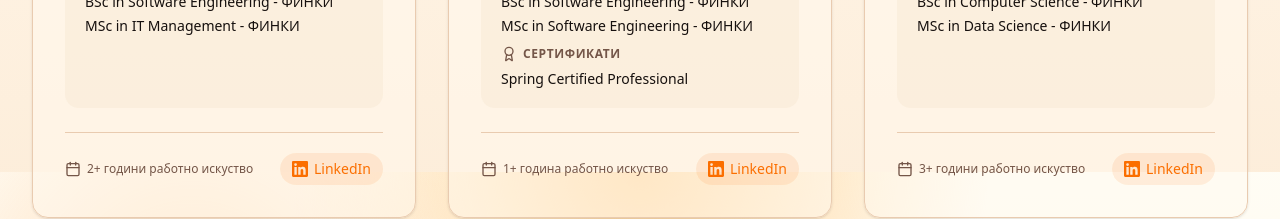
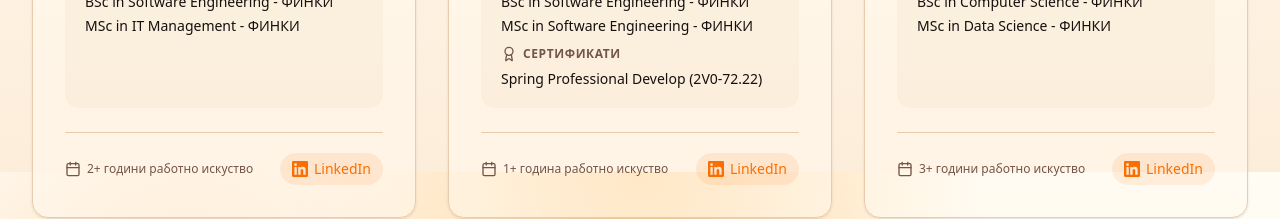
Before and after one commit to Delemangi/learnify, a React (Vite) app: page /about in a window 1280 px wide. Shown: the part 628-847 px from the top of the page. Built offline with nearby package versions, Linux system fonts and the light colour scheme.

Commit message:
Update certificate

```diff
--- a/src/data/team-members.ts
+++ b/src/data/team-members.ts
@@ -15,7 +15,7 @@ export const TEAM_MEMBERS: TeamMember[] = [
     workingSince: new Date(2_023, 6),
   },
   {
-    certificates: ['Spring Certified Professional'],
+    certificates: ['Spring Professional Develop (2V0-72.22)'],
     companyUrl: 'https://www.netcetera.com/',
     degrees: [
       'BSc in Software Engineering - ФИНКИ',
```
